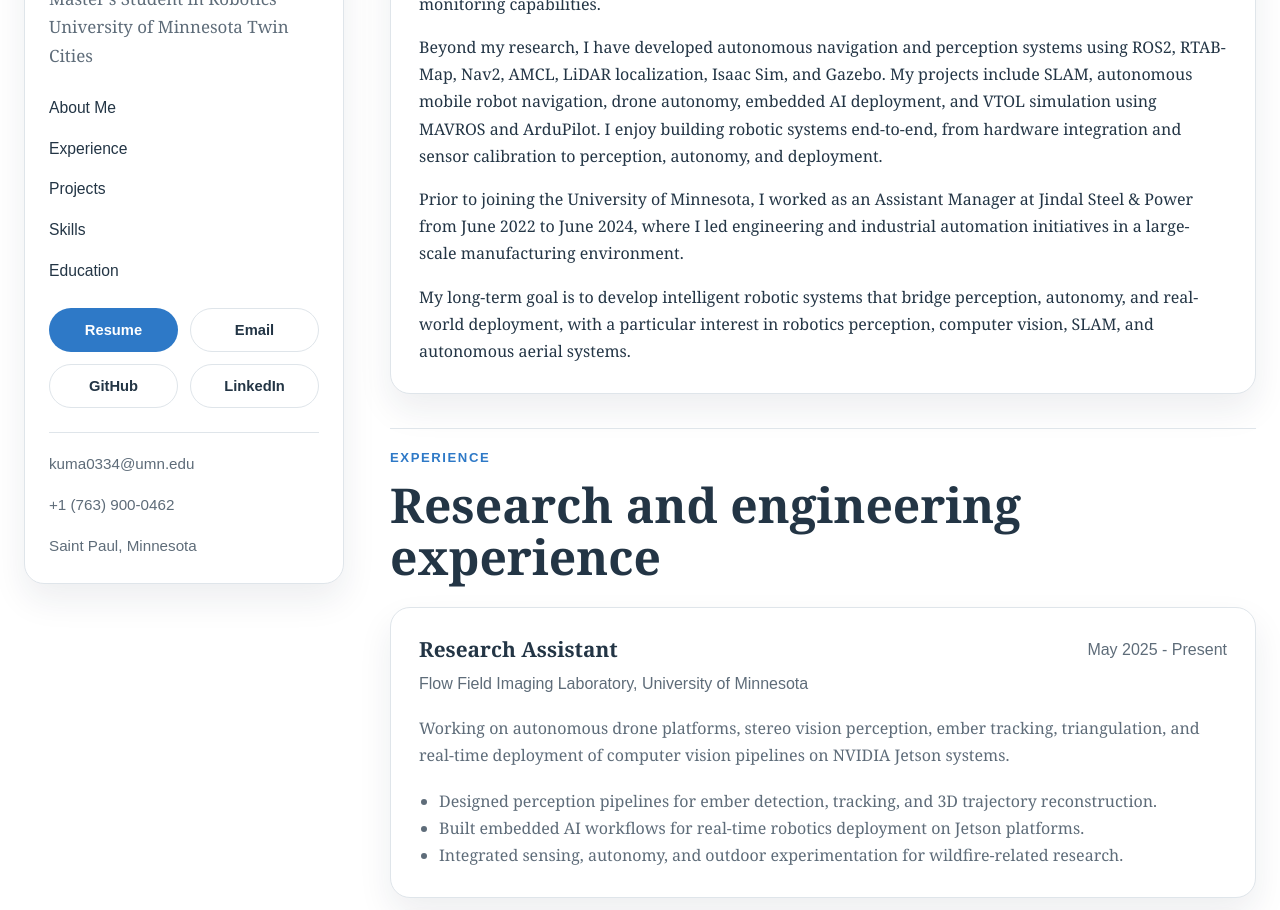
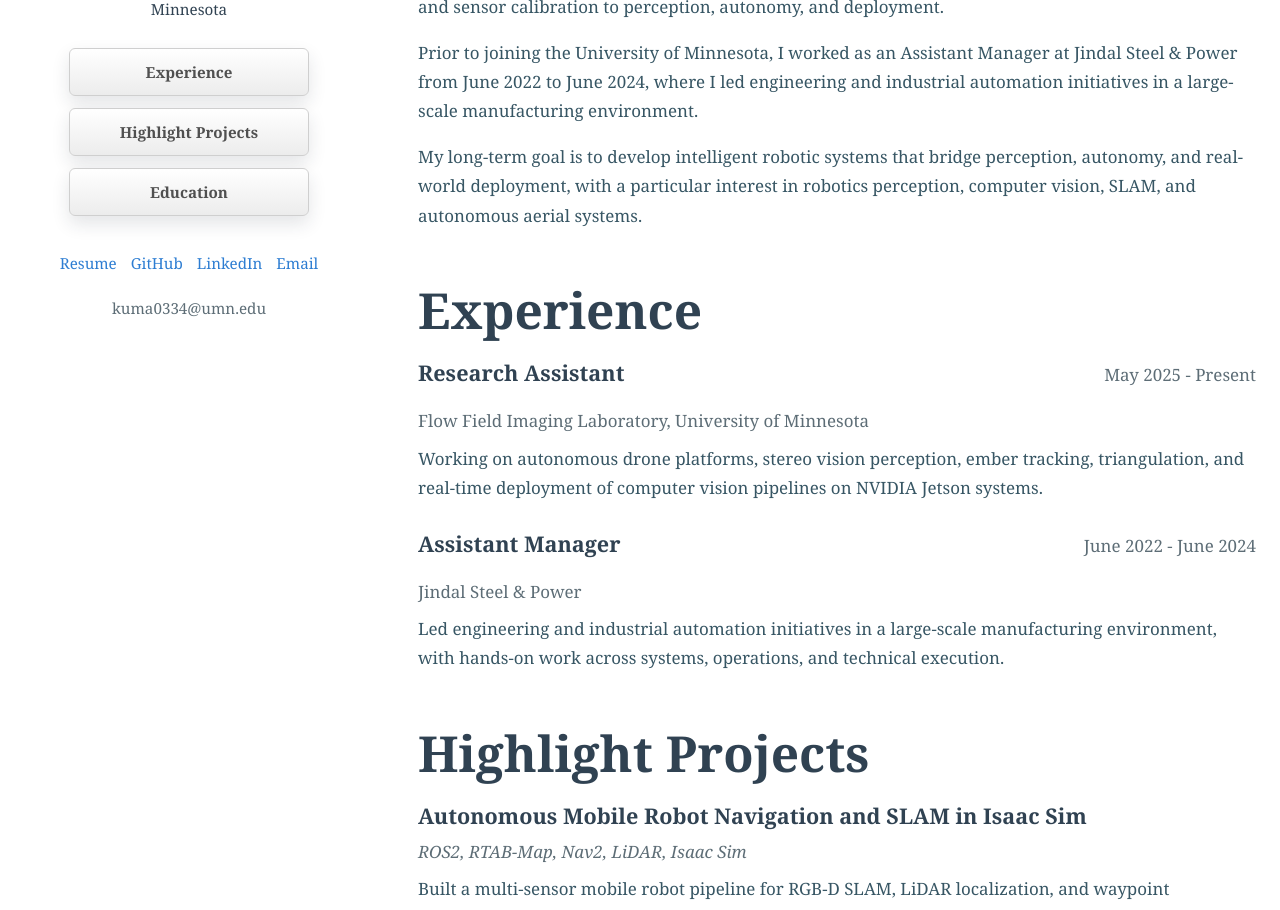
Before and after one commit to ankit24079/ankit.github.io, a plain HTML site: page index.html in a window 1280 px wide. Shown: the part 617-1527 px from the top of the page. Drawn offline with Linux system fonts and the light colour scheme.

Commit message:
Adopt academic portfolio template

```diff
--- a/index.html
+++ b/index.html
@@ -11,90 +11,45 @@
     <link rel="stylesheet" href="styles.css" />
   </head>
   <body>
-    <header class="site-header">
-      <div class="container header-inner">
-        <a class="brand" href="#about">Ankit Kumar</a>
-        <nav class="site-nav" aria-label="Primary">
-          <a href="#about">About Me</a>
-          <a href="#experience">Experience</a>
-          <a href="#projects">Projects</a>
-          <a href="#skills">Skills</a>
-          <a href="#education">Education</a>
-          <a href="#contact">Contact</a>
-        </nav>
-      </div>
-    </header>
-
     <main class="page-shell">
       <div class="container page-layout">
         <aside class="profile-sidebar">
-          <div class="sidebar-card">
-            <div class="portrait-frame">
           <img
             class="profile-photo"
             src="IMG_0368.jpg"
             alt="Portrait of Ankit Kumar"
           />
-            </div>
 
-            <div class="sidebar-copy">
           <h1>Ankit Kumar</h1>
-              <p class="sidebar-role">
-                Master's Student in Robotics
-                <span>University of Minnesota Twin Cities</span>
-              </p>
-            </div>
+          <p class="sidebar-role">Master's Student in Robotics at the University of Minnesota</p>
 
           <nav class="sidebar-nav" aria-label="Section links">
-              <a href="#about">About Me</a>
             <a href="#experience">Experience</a>
-              <a href="#projects">Projects</a>
-              <a href="#skills">Skills</a>
+            <a href="#projects">Highlight Projects</a>
             <a href="#education">Education</a>
           </nav>
 
-            <div class="sidebar-links">
-              <a class="link-pill emphasis" href="assets/Ankit_Kumar_Resume.pdf">Resume</a>
-              <a class="link-pill" href="mailto:kuma0334@umn.edu">Email</a>
-              <a
-                class="link-pill"
-                href="https://github.com/ankit24079"
-                target="_blank"
-                rel="noreferrer"
-                >GitHub</a
-              >
-              <a
-                class="link-pill"
-                href="https://www.linkedin.com/in/ankit2407"
-                target="_blank"
-                rel="noreferrer"
-                >LinkedIn</a
-              >
+          <div class="sidebar-links" aria-label="Profile links">
+            <a href="assets/Ankit_Kumar_Resume.pdf">Resume</a>
+            <a href="https://github.com/ankit24079" target="_blank" rel="noreferrer">GitHub</a>
+            <a href="https://www.linkedin.com/in/ankit2407" target="_blank" rel="noreferrer">LinkedIn</a>
+            <a href="mailto:kuma0334@umn.edu">Email</a>
           </div>
 
-            <div class="sidebar-contact" id="contact">
-              <p>kuma0334@umn.edu</p>
-              <p>+1 (763) 900-0462</p>
-              <p>Saint Paul, Minnesota</p>
-            </div>
-          </div>
+          <p class="sidebar-contact">kuma0334@umn.edu</p>
         </aside>
 
         <div class="content-column">
           <section id="about" class="content-section">
-            <div class="section-heading">
-              <p class="section-label">About Me</p>
-              <h2>Research in robotics, perception, and autonomous systems</h2>
-            </div>
-            <div class="prose-card">
+            <h2>About Me</h2>
             <p>
-                I am a Master's student in Robotics at the University of Minnesota
-                and a Research Assistant in the Flow Field Imaging Laboratory, where
-                I have been working under the supervision of Professor Jiarong Hong
-                since May 2025. My research lies at the intersection of robotics,
-                computer vision, perception, and autonomous systems, with a primary
-                focus on wildfire ember transport, drone-based sensing, stereo vision,
-                and 3D reconstruction.
+              I am a Master's student in Robotics at the University of Minnesota and a
+              Research Assistant in the Flow Field Imaging Laboratory, where I have
+              been working under the supervision of Professor Jiarong Hong since May
+              2025. My research lies at the intersection of robotics, computer vision,
+              perception, and autonomous systems, with a primary focus on wildfire
+              ember transport, drone-based sensing, stereo vision, and 3D
+              reconstruction.
             </p>
             <p>
               My current research involves developing autonomous drone platforms
@@ -116,167 +71,130 @@
               sensor calibration to perception, autonomy, and deployment.
             </p>
             <p>
-                Prior to joining the University of Minnesota, I worked as an
-                Assistant Manager at Jindal Steel &amp; Power from June 2022 to June
-                2024, where I led engineering and industrial automation initiatives
-                in a large-scale manufacturing environment.
+              Prior to joining the University of Minnesota, I worked as an Assistant
+              Manager at Jindal Steel &amp; Power from June 2022 to June 2024, where I
+              led engineering and industrial automation initiatives in a large-scale
+              manufacturing environment.
             </p>
             <p>
-                My long-term goal is to develop intelligent robotic systems that
-                bridge perception, autonomy, and real-world deployment, with a
-                particular interest in robotics perception, computer vision, SLAM,
-                and autonomous aerial systems.
+              My long-term goal is to develop intelligent robotic systems that bridge
+              perception, autonomy, and real-world deployment, with a particular
+              interest in robotics perception, computer vision, SLAM, and autonomous
+              aerial systems.
             </p>
-            </div>
           </section>
 
           <section id="experience" class="content-section">
-            <div class="section-heading">
-              <p class="section-label">Experience</p>
-              <h2>Research and engineering experience</h2>
+            <h2>Experience</h2>
+
+            <article class="experience-item">
+              <div class="experience-head">
+                <h3>Research Assistant</h3>
+                <p>May 2025 - Present</p>
               </div>
-
-            <div class="stack-list">
-              <article class="detail-card">
-                <div class="detail-top">
-                  <div>
-                    <h3>Research Assistant</h3>
-                    <p class="detail-org">Flow Field Imaging Laboratory, University of Minnesota</p>
-                  </div>
-                  <p class="detail-meta">May 2025 - Present</p>
-                </div>
-                <p class="detail-copy">
+              <p class="experience-org">Flow Field Imaging Laboratory, University of Minnesota</p>
+              <p>
                 Working on autonomous drone platforms, stereo vision perception,
-                  ember tracking, triangulation, and real-time deployment of
-                  computer vision pipelines on NVIDIA Jetson systems.
+                ember tracking, triangulation, and real-time deployment of computer
+                vision pipelines on NVIDIA Jetson systems.
               </p>
-                <ul class="detail-list">
-                  <li>Designed perception pipelines for ember detection, tracking, and 3D trajectory reconstruction.</li>
-                  <li>Built embedded AI workflows for real-time robotics deployment on Jetson platforms.</li>
-                  <li>Integrated sensing, autonomy, and outdoor experimentation for wildfire-related research.</li>
-                </ul>
             </article>
 
-              <article class="detail-card">
-                <div class="detail-top">
-                  <div>
+            <article class="experience-item">
+              <div class="experience-head">
                 <h3>Assistant Manager</h3>
-                    <p class="detail-org">Jindal Steel &amp; Power</p>
+                <p>June 2022 - June 2024</p>
               </div>
-                  <p class="detail-meta">June 2022 - June 2024</p>
-                </div>
-                <p class="detail-copy">
-                  Led engineering and industrial automation initiatives in a
-                  large-scale manufacturing environment, with hands-on work across
-                  systems, operations, and technical execution.
+              <p class="experience-org">Jindal Steel &amp; Power</p>
+              <p>
+                Led engineering and industrial automation initiatives in a large-scale
+                manufacturing environment, with hands-on work across systems,
+                operations, and technical execution.
               </p>
             </article>
-            </div>
           </section>
 
           <section id="projects" class="content-section">
-            <div class="section-heading">
-              <p class="section-label">Projects</p>
-              <h2>Selected work</h2>
-            </div>
+            <h2>Highlight Projects</h2>
 
-            <div class="card-grid">
-              <article class="info-card">
+            <article class="project-item">
               <h3>Autonomous Mobile Robot Navigation and SLAM in Isaac Sim</h3>
-                <p class="card-tag">ROS2, RTAB-Map, Nav2, LiDAR, Isaac Sim</p>
+              <p class="project-skills">ROS2, RTAB-Map, Nav2, LiDAR, Isaac Sim</p>
               <p>
                 Built a multi-sensor mobile robot pipeline for RGB-D SLAM, LiDAR
                 localization, and waypoint navigation in simulation.
               </p>
             </article>
 
-              <article class="info-card">
+            <article class="project-item">
               <h3>3D Reconstruction Using Autonomous Drone Imagery</h3>
-                <p class="card-tag">ROS, OpenCV, PyTorch, COLMAP, Instant-NGP</p>
+              <p class="project-skills">ROS, OpenCV, PyTorch, COLMAP, Instant-NGP</p>
               <p>
-                  Developed an autonomous image-capture workflow and 3D
-                  reconstruction pipeline for high-fidelity scene modeling.
+                Developed an autonomous image-capture workflow and 3D reconstruction
+                pipeline for high-fidelity scene modeling.
               </p>
             </article>
 
-              <article class="info-card">
+            <article class="project-item">
               <h3>VTOL Simulation with Gazebo and ArduPilot</h3>
-                <p class="card-tag">Gazebo Harmonic, ROS2, ArduPilot, MAVROS</p>
+              <p class="project-skills">Gazebo Harmonic, ROS2, ArduPilot, MAVROS</p>
               <p>
                 Created a VTOL simulation framework for autonomous flight testing,
                 waypoint missions, and closed-loop validation.
               </p>
             </article>
 
-              <article class="info-card">
+            <article class="project-item">
               <h3>AI-Powered Football Player Tracking and Analysis</h3>
-                <p class="card-tag">PyTorch, OpenCV, YOLO, Optical Flow</p>
+              <p class="project-skills">PyTorch, OpenCV, YOLO, Optical Flow</p>
               <p>
                 Built a sports tracking pipeline for player detection, team
                 classification, motion analysis, and movement estimation.
               </p>
             </article>
-            </div>
           </section>
 
           <section id="skills" class="content-section">
-            <div class="section-heading">
-              <p class="section-label">Skills</p>
-              <h2>Technical toolkit</h2>
-            </div>
-
-            <div class="card-grid compact-grid">
-              <article class="info-card">
+            <h2>Skills</h2>
+            <div class="skills-grid">
+              <div>
                 <h3>Programming</h3>
                 <p>Python, C++, MATLAB</p>
-              </article>
-              <article class="info-card">
+              </div>
+              <div>
                 <h3>Robotics and Systems</h3>
                 <p>ROS, ROS2, Nav2, MAVROS, ArduPilot, Gazebo, NVIDIA Isaac Sim</p>
-              </article>
-              <article class="info-card">
+              </div>
+              <div>
                 <h3>Perception and SLAM</h3>
                 <p>Stereo Vision, Visual SLAM, RTAB-Map, LiDAR Localization, Optical Flow</p>
-              </article>
-              <article class="info-card">
+              </div>
+              <div>
                 <h3>Machine Learning and Deployment</h3>
                 <p>PyTorch, YOLO, CNNs, Jetson Orin Nano, TensorRT, 3D Reconstruction</p>
-              </article>
+              </div>
             </div>
           </section>
 
           <section id="education" class="content-section">
-            <div class="section-heading">
-              <p class="section-label">Education</p>
-              <h2>Academic background</h2>
-            </div>
+            <h2>Education</h2>
 
-            <div class="card-grid compact-grid">
-              <article class="info-card">
+            <article class="education-item">
               <h3>University of Minnesota</h3>
-                <p class="card-tag">Master of Science in Robotics</p>
-                <p>Twin Cities, Minnesota</p>
-                <p>Sept 2024 - May 2026 · GPA: 3.78 / 4.0</p>
+              <p>Master of Science in Robotics</p>
+              <p>Twin Cities, Minnesota | Sept 2024 - May 2026 | GPA: 3.78 / 4.0</p>
             </article>
-              <article class="info-card">
+
+            <article class="education-item">
               <h3>Jadavpur University</h3>
-                <p class="card-tag">Bachelor of Mechanical Engineering</p>
-                <p>Kolkata, India</p>
-                <p>Aug 2018 - May 2022 · GPA: 8.55 / 10</p>
+              <p>Bachelor of Mechanical Engineering</p>
+              <p>Kolkata, India | Aug 2018 - May 2022 | GPA: 8.55 / 10</p>
             </article>
-            </div>
           </section>
         </div>
       </div>
     </main>
 
-    <footer class="site-footer">
-      <div class="container footer-inner">
-        <p>© <span id="year"></span> Ankit Kumar</p>
-        <p>Robotics Portfolio</p>
-      </div>
-    </footer>
-
     <script src="script.js"></script>
   </body>
 </html>
--- a/script.js
+++ b/script.js
@@ -1,5 +1,5 @@
 const sections = document.querySelectorAll("main section[id]");
-const navLinks = document.querySelectorAll(".site-nav a");
+const navLinks = document.querySelectorAll(".site-nav a, .sidebar-nav a");
 const yearNode = document.getElementById("year");
 const profilePhoto = document.querySelector(".profile-photo");
 
@@ -9,12 +9,7 @@ if (yearNode) {
 
 if (profilePhoto) {
   profilePhoto.addEventListener("error", () => {
-    profilePhoto.closest(".portrait")?.classList.add("is-empty");
-    profilePhoto.remove();
-  });
-
-  profilePhoto.addEventListener("load", () => {
-    profilePhoto.closest(".portrait")?.classList.remove("is-empty");
+    profilePhoto.style.display = "none";
   });
 }
 
--- a/styles.css
+++ b/styles.css
@@ -1,14 +1,13 @@
 :root {
   --bg: #ffffff;
-  --panel: #ffffff;
-  --panel-soft: #f7f8f9;
-  --text: #233545;
-  --muted: #5e6c79;
-  --line: #dfe5ea;
-  --accent: #2e79c7;
-  --shadow: 0 16px 34px rgba(25, 41, 58, 0.08);
-  --radius: 20px;
-  --container: min(1240px, calc(100% - 48px));
+  --text: #375664;
+  --heading: #304252;
+  --muted: #5d6d76;
+  --accent: #2d7dd2;
+  --line: #e3e8ec;
+  --button-bg: linear-gradient(180deg, #ffffff 0%, #ececec 100%);
+  --shadow: 0 8px 18px rgba(31, 44, 57, 0.12);
+  --container: min(1360px, calc(100% - 48px));
 }
 
 * {
@@ -24,11 +23,11 @@ body {
   background: var(--bg);
   color: var(--text);
   font-family: Georgia, "Times New Roman", serif;
-  line-height: 1.7;
+  line-height: 1.72;
 }
 
 a {
-  color: inherit;
+  color: var(--accent);
   text-decoration: none;
 }
 
@@ -44,340 +43,189 @@ p {
   margin-top: 0;
 }
 
+h1,
+h2,
+h3 {
+  color: var(--heading);
+}
+
 .container {
   width: var(--container);
   margin: 0 auto;
 }
 
-.site-header {
-  position: sticky;
-  top: 0;
-  z-index: 30;
-  background: rgba(255, 255, 255, 0.96);
-  border-bottom: 1px solid var(--line);
-  backdrop-filter: blur(10px);
-}
-
-.header-inner,
-.footer-inner {
-  display: flex;
-  align-items: center;
-  justify-content: space-between;
-  gap: 24px;
-  min-height: 72px;
-}
-
-.brand {
-  font-size: 1.05rem;
-  font-weight: 700;
-  letter-spacing: 0.02em;
-}
-
-.site-nav {
-  display: flex;
-  flex-wrap: wrap;
-  gap: 20px;
-  font-family: Arial, Helvetica, sans-serif;
-  font-size: 0.95rem;
-  color: var(--muted);
-}
-
-.site-nav a,
-.sidebar-nav a {
-  position: relative;
-}
-
-.site-nav a::after,
-.sidebar-nav a::after {
-  content: "";
-  position: absolute;
-  left: 0;
-  bottom: -4px;
-  width: 100%;
-  height: 2px;
-  background: var(--accent);
-  transform: scaleX(0);
-  transform-origin: left;
-  transition: transform 160ms ease;
-}
-
-.site-nav a:hover::after,
-.site-nav a.is-active::after,
-.sidebar-nav a:hover::after,
-.sidebar-nav a.is-active::after {
-  transform: scaleX(1);
-}
-
 .page-shell {
-  padding: 40px 0 88px;
+  padding: 56px 0 80px;
 }
 
 .page-layout {
   display: grid;
-  grid-template-columns: 320px minmax(0, 1fr);
-  gap: 46px;
+  grid-template-columns: 330px minmax(0, 1fr);
+  gap: 64px;
   align-items: start;
 }
 
 .profile-sidebar {
   position: sticky;
-  top: 104px;
-}
-
-.sidebar-card,
-.prose-card,
-.detail-card,
-.info-card {
-  background: var(--panel);
-  border: 1px solid var(--line);
-  border-radius: var(--radius);
-  box-shadow: var(--shadow);
-}
-
-.sidebar-card {
-  padding: 24px;
-}
-
-.portrait-frame {
-  overflow: hidden;
-  border-radius: 16px;
-  margin-bottom: 22px;
-  background: var(--panel-soft);
+  top: 36px;
+  text-align: center;
 }
 
 .profile-photo {
   width: 100%;
+  max-width: 280px;
+  margin: 0 auto 16px;
   aspect-ratio: 4 / 5;
   object-fit: cover;
+  border-radius: 2px;
 }
 
-.sidebar-copy h1 {
-  margin-bottom: 10px;
-  font-size: clamp(2.3rem, 4vw, 3rem);
-  line-height: 0.98;
-}
-
-.sidebar-role,
-.detail-org,
-.detail-meta,
-.detail-copy,
-.detail-list,
-.info-card p,
-.sidebar-contact,
-.site-footer {
-  color: var(--muted);
+.profile-sidebar h1 {
+  margin-bottom: 8px;
+  font-size: clamp(2.2rem, 4vw, 3.2rem);
+  line-height: 1.02;
 }
 
 .sidebar-role {
-  margin-bottom: 24px;
-  font-size: 1.06rem;
-}
-
-.sidebar-role span {
-  display: block;
+  margin: 0 auto 26px;
+  max-width: 18ch;
+  font-size: 0.95rem;
+  color: var(--heading);
 }
 
 .sidebar-nav {
   display: grid;
-  gap: 14px;
-  margin-bottom: 24px;
-  font-family: Arial, Helvetica, sans-serif;
-  font-size: 0.98rem;
+  gap: 12px;
+  max-width: 240px;
+  margin: 0 auto 34px;
+}
+
+.sidebar-nav a {
+  display: block;
+  padding: 10px 14px;
+  border: 1px solid #cfcfcf;
+  border-radius: 6px;
+  background: var(--button-bg);
+  box-shadow: var(--shadow);
+  color: #505050;
+  font-size: 0.95rem;
+  font-weight: 700;
+}
+
+.sidebar-nav a.is-active {
+  color: var(--heading);
 }
 
 .sidebar-links {
-  display: grid;
-  grid-template-columns: repeat(2, minmax(0, 1fr));
-  gap: 12px;
-  margin-bottom: 24px;
-}
-
-.link-pill {
-  display: inline-flex;
-  align-items: center;
+  display: flex;
   justify-content: center;
-  min-height: 44px;
-  padding: 0 14px;
-  border: 1px solid var(--line);
-  border-radius: 999px;
-  background: #fff;
-  font-family: Arial, Helvetica, sans-serif;
-  font-size: 0.92rem;
-  font-weight: 600;
-  transition:
-    transform 160ms ease,
-    box-shadow 160ms ease,
-    border-color 160ms ease;
-}
-
-.link-pill:hover {
-  transform: translateY(-1px);
-  border-color: #cbd5de;
-  box-shadow: 0 8px 18px rgba(25, 41, 58, 0.08);
-}
-
-.link-pill.emphasis {
-  border-color: transparent;
-  background: var(--accent);
-  color: #fff;
+  flex-wrap: wrap;
+  gap: 14px;
+  margin-bottom: 18px;
+  font-size: 0.95rem;
 }
 
 .sidebar-contact {
-  padding-top: 18px;
-  border-top: 1px solid var(--line);
-  font-family: Arial, Helvetica, sans-serif;
+  margin-bottom: 0;
+  color: var(--muted);
   font-size: 0.95rem;
-}
-
-.sidebar-contact p:last-child {
-  margin-bottom: 0;
 }
 
 .content-column {
   min-width: 0;
+  padding-top: 6px;
 }
 
 .content-section {
-  padding: 18px 0 34px;
+  margin-bottom: 54px;
 }
 
-.content-section + .content-section {
-  border-top: 1px solid var(--line);
-}
-
-.section-heading {
-  display: grid;
-  gap: 10px;
-  margin-bottom: 24px;
-}
-
-.section-label {
-  margin-bottom: 0;
-  color: var(--accent);
-  font-family: Arial, Helvetica, sans-serif;
-  font-size: 0.82rem;
-  font-weight: 700;
-  letter-spacing: 0.12em;
-  text-transform: uppercase;
-}
-
-.section-heading h2 {
-  margin-bottom: 0;
-  font-size: clamp(2rem, 4vw, 3rem);
+.content-section h2 {
+  margin-bottom: 22px;
+  font-size: clamp(2.2rem, 4vw, 3.1rem);
   line-height: 1.08;
 }
 
-.prose-card,
-.detail-card,
-.info-card {
-  padding: 28px;
+.content-section p {
+  font-size: 1.06rem;
 }
 
-.prose-card p:last-child,
-.info-card p:last-child {
-  margin-bottom: 0;
+.experience-item,
+.project-item,
+.education-item {
+  margin-bottom: 28px;
 }
 
-.stack-list {
-  display: grid;
+.experience-head {
+  display: flex;
+  justify-content: space-between;
   gap: 20px;
+  align-items: baseline;
 }
 
-.detail-top {
-  display: flex;
-  justify-content: space-between;
-  gap: 18px;
-  align-items: flex-start;
-}
-
-.detail-top h3,
-.info-card h3 {
+.experience-head h3,
+.project-item h3,
+.education-item h3,
+.skills-grid h3 {
   margin-bottom: 8px;
-  font-size: 1.3rem;
+  font-size: 1.35rem;
   line-height: 1.25;
 }
 
-.detail-org,
-.detail-meta,
-.card-tag {
-  font-family: Arial, Helvetica, sans-serif;
+.experience-head p,
+.experience-org,
+.project-skills,
+.education-item p,
+.skills-grid p {
+  color: var(--muted);
 }
 
-.detail-org,
-.detail-meta {
-  margin-bottom: 0;
+.experience-org,
+.project-skills {
+  margin-bottom: 8px;
 }
 
-.detail-copy {
-  margin: 18px 0 0;
+.project-skills {
+  font-style: italic;
 }
 
-.detail-list {
-  margin: 18px 0 0;
-  padding-left: 20px;
+.skills-grid {
+  display: grid;
+  grid-template-columns: repeat(2, minmax(0, 1fr));
+  gap: 22px 28px;
 }
 
-.card-grid {
-  display: grid;
-  grid-template-columns: repeat(2, minmax(0, 1fr));
-  gap: 20px;
-}
-
-.card-tag {
-  color: var(--accent) !important;
-  font-weight: 700;
-}
-
-.site-footer {
-  border-top: 1px solid var(--line);
-  font-family: Arial, Helvetica, sans-serif;
-}
-
-@media (max-width: 1024px) {
+@media (max-width: 980px) {
   .page-layout {
     grid-template-columns: 1fr;
+    gap: 36px;
   }
 
   .profile-sidebar {
     position: static;
   }
+
+  .profile-photo {
+    max-width: 320px;
+  }
 }
 
-@media (max-width: 760px) {
+@media (max-width: 720px) {
   :root {
-    --container: min(1240px, calc(100% - 34px));
-  }
-
-  .header-inner,
-  .footer-inner {
-    min-height: auto;
-    padding: 16px 0;
-    align-items: flex-start;
-    flex-direction: column;
-  }
-
-  .site-nav {
-    gap: 14px;
-  }
-
-  .sidebar-links,
-  .card-grid {
-    grid-template-columns: 1fr;
-  }
-
-  .detail-top {
-    flex-direction: column;
+    --container: min(1360px, calc(100% - 34px));
   }
 
   .page-shell {
-    padding: 28px 0 72px;
+    padding: 28px 0 56px;
   }
 
-  .content-section {
-    padding: 12px 0 28px;
+  .content-section h2 {
+    font-size: clamp(1.9rem, 8vw, 2.5rem);
   }
 
-  .section-heading h2 {
-    font-size: clamp(1.8rem, 8vw, 2.45rem);
+  .experience-head,
+  .skills-grid {
+    grid-template-columns: 1fr;
+    display: grid;
   }
 }
```
Lines whose indentation alone changed are shown as unchanged.
